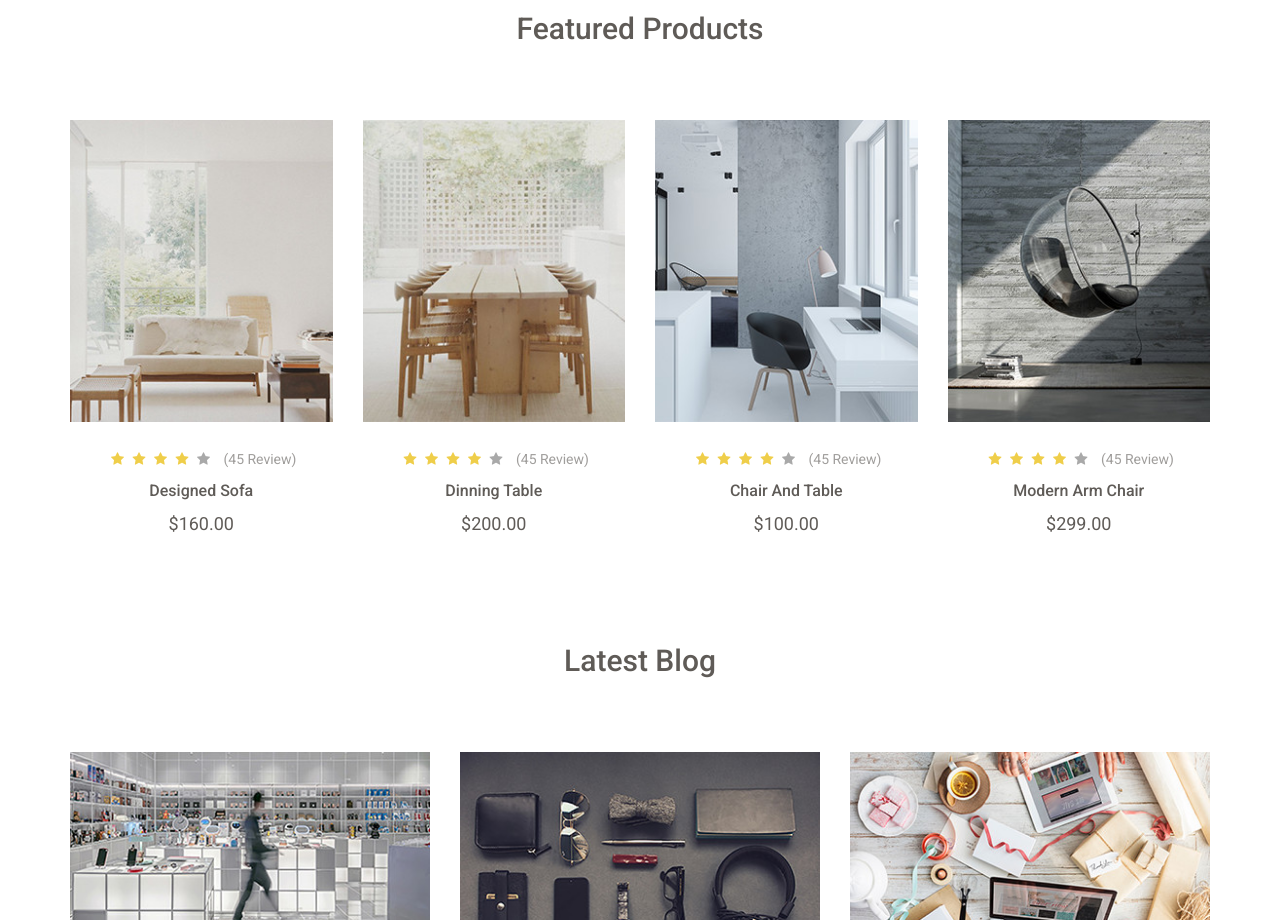
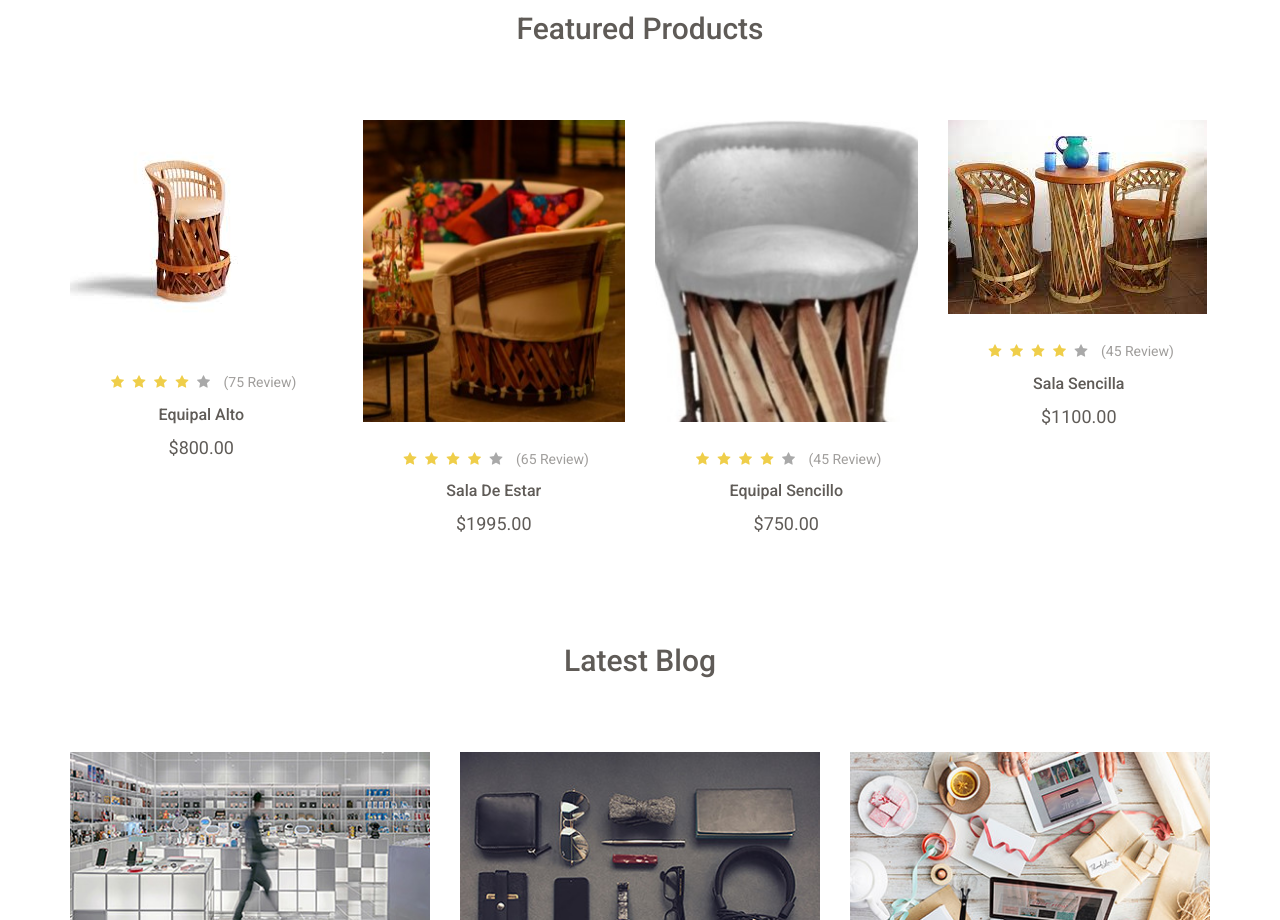
Before and after one commit to trini20/Proyecto1_PPI, a plain HTML site: page index.html in a window 1280 px wide. Shown: the part 3380-4300 px from the top of the page. Drawn offline with nearby package versions, Linux system fonts and the light colour scheme.

Commit message:
nuevos precios

```diff
--- a/index.html
+++ b/index.html
@@ -619,7 +619,41 @@
 					<div class="row">
 						<div class="col-sm-3">
 							<div class="single-feature">
-								<img src="assets/images/features/f1.jpg" alt="feature image">
+								<img src="assets/images/features/equipal2.jpg" alt="equipal_2">
+								<div class="single-feature-txt text-center">
+									<p>
+										<i class="fa fa-star"></i>
+										<i class="fa fa-star"></i>
+										<i class="fa fa-star"></i>
+										<i class="fa fa-star"></i>
+										<span class="spacial-feature-icon"><i class="fa fa-star"></i></span>
+										<span class="feature-review">(75 review)</span>
+									</p>
+									<h3><a href="#">Equipal alto</a></h3>
+									<h5>$800.00</h5>
+								</div>
+							</div>
+						</div>
+						<div class="col-sm-3">
+							<div class="single-feature">
+								<img src="assets/images/features/sala1.jpg" alt="sala_1">
+								<div class="single-feature-txt text-center">
+									<p>
+										<i class="fa fa-star"></i>
+										<i class="fa fa-star"></i>
+										<i class="fa fa-star"></i>
+										<i class="fa fa-star"></i>
+										<span class="spacial-feature-icon"><i class="fa fa-star"></i></span>
+										<span class="feature-review">(65 review)</span>
+									</p>
+									<h3><a href="#">Sala de estar </a></h3>
+									<h5>$1995.00</h5>
+								</div>
+							</div>
+						</div>
+						<div class="col-sm-3">
+							<div class="single-feature">
+								<img src="assets/images/features/equipal1.jpg" alt="equipal_1">
 								<div class="single-feature-txt text-center">
 									<p>
 										<i class="fa fa-star"></i>
@@ -629,14 +663,14 @@
 										<span class="spacial-feature-icon"><i class="fa fa-star"></i></span>
 										<span class="feature-review">(45 review)</span>
 									</p>
-									<h3><a href="#">designed sofa</a></h3>
-									<h5>$160.00</h5>
+									<h3><a href="#">Equipal sencillo</a></h3>
+									<h5>$750.00</h5>
 								</div>
 							</div>
 						</div>
 						<div class="col-sm-3">
 							<div class="single-feature">
-								<img src="assets/images/features/f2.jpg" alt="feature image">
+								<img src="assets/images/features/sala2.jpg" alt="sala_2">
 								<div class="single-feature-txt text-center">
 									<p>
 										<i class="fa fa-star"></i>
@@ -646,42 +680,8 @@
 										<span class="spacial-feature-icon"><i class="fa fa-star"></i></span>
 										<span class="feature-review">(45 review)</span>
 									</p>
-									<h3><a href="#">dinning table </a></h3>
-									<h5>$200.00</h5>
-								</div>
-							</div>
-						</div>
-						<div class="col-sm-3">
-							<div class="single-feature">
-								<img src="assets/images/features/f3.jpg" alt="feature image">
-								<div class="single-feature-txt text-center">
-									<p>
-										<i class="fa fa-star"></i>
-										<i class="fa fa-star"></i>
-										<i class="fa fa-star"></i>
-										<i class="fa fa-star"></i>
-										<span class="spacial-feature-icon"><i class="fa fa-star"></i></span>
-										<span class="feature-review">(45 review)</span>
-									</p>
-									<h3><a href="#">chair and table</a></h3>
-									<h5>$100.00</h5>
-								</div>
-							</div>
-						</div>
-						<div class="col-sm-3">
-							<div class="single-feature">
-								<img src="assets/images/features/f4.jpg" alt="feature image">
-								<div class="single-feature-txt text-center">
-									<p>
-										<i class="fa fa-star"></i>
-										<i class="fa fa-star"></i>
-										<i class="fa fa-star"></i>
-										<i class="fa fa-star"></i>
-										<span class="spacial-feature-icon"><i class="fa fa-star"></i></span>
-										<span class="feature-review">(45 review)</span>
-									</p>
-									<h3><a href="#">modern arm chair</a></h3>
-									<h5>$299.00</h5>
+									<h3><a href="#">Sala sencilla</a></h3>
+									<h5>$1100.00</h5>
 								</div>
 							</div>
 						</div>
```
